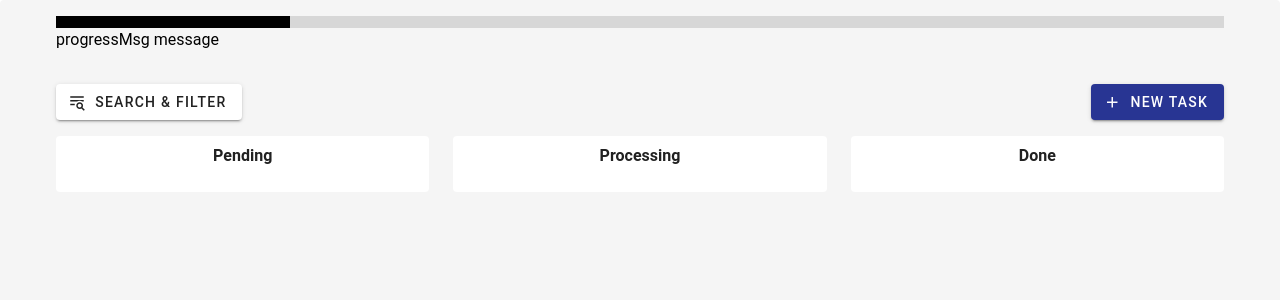
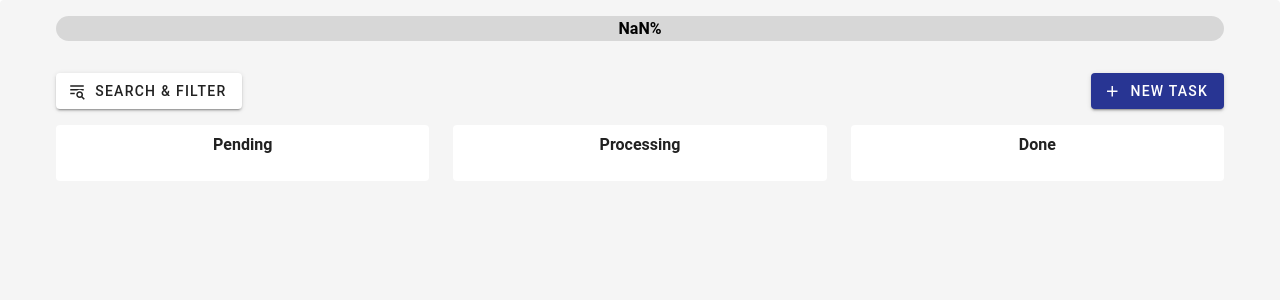
Before and after one commit to pkwfelix/task-management, a Vue app: page / in a window 1280 px wide. Shown: the top 300 px of the page. Built offline with nearby package versions, Linux system fonts and the light colour scheme.

Commit message:
Touch up Progress

```diff
--- a/src/components/TaskProgress.vue
+++ b/src/components/TaskProgress.vue
@@ -1,22 +1,25 @@
 <template>
     <v-container with-background>
-        <v-progress-linear model-value="20" :height="12"></v-progress-linear>
-        {{ progressMsg }}
+        <v-progress-linear
+            v-model="progress.done"
+            :height="25"
+            rounded>
+            <template v-slot:default="{ value }">
+                <strong>{{ Math.ceil(value) }}%</strong>
+            </template>
+        </v-progress-linear>
     </v-container>
 </template>
 
-<script>
-export default {
-    setup () {
+<script setup>
+import { useTaskStore } from '@/store/task';
+const taskStore = useTaskStore();
+import { computed } from 'vue';
 
-        const progressMsg = 'progressMsg message'
-        return {
-            progressMsg
-        }
+const progress = computed(() => {
+    return {
+        total: taskStore.tasks.length,
+        done: taskStore.tasks.filter(task => task.status == 'done').length / taskStore.tasks.length * 100,
     }
-}
+});
 </script>
-
-<style lang="scss" scoped>
-
-</style>
```
